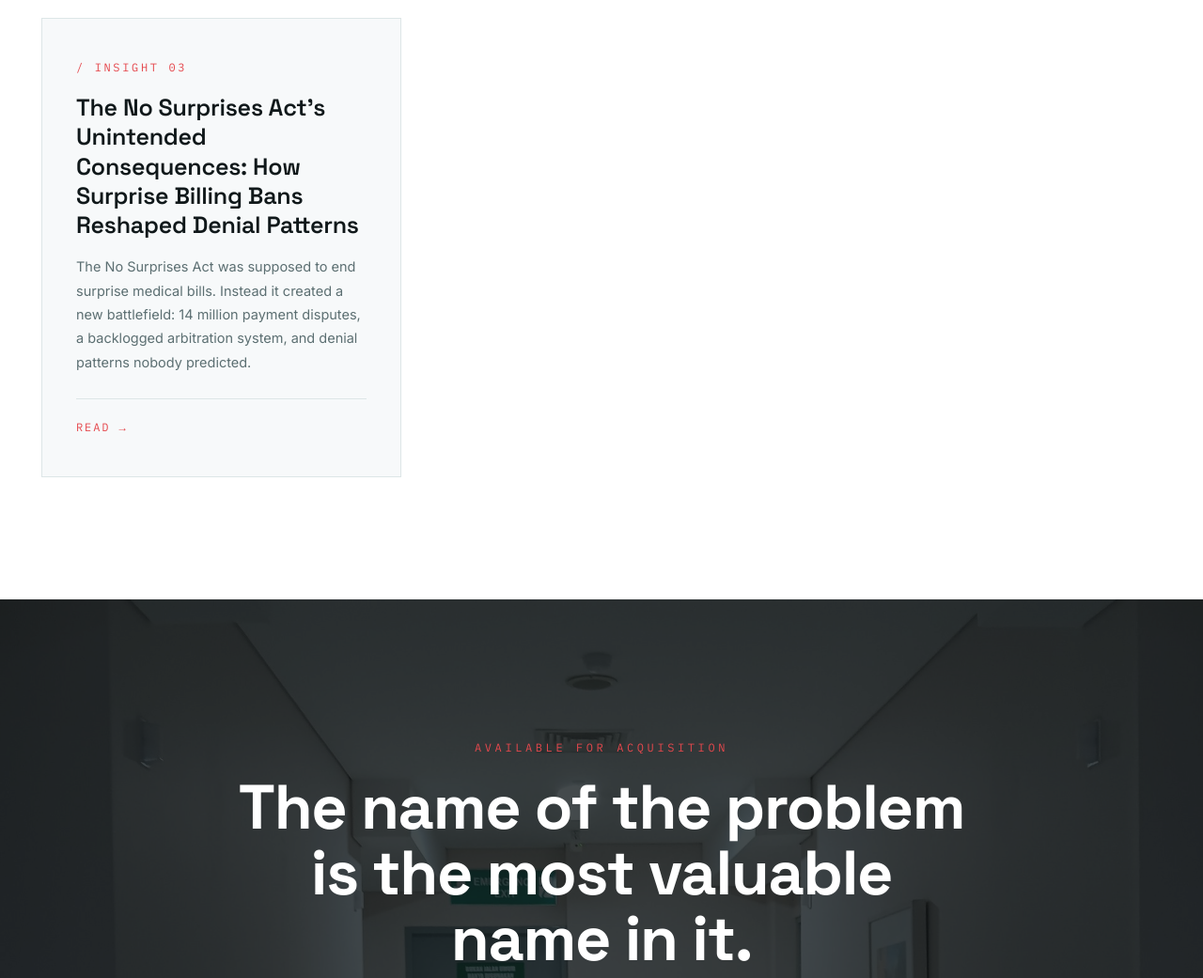
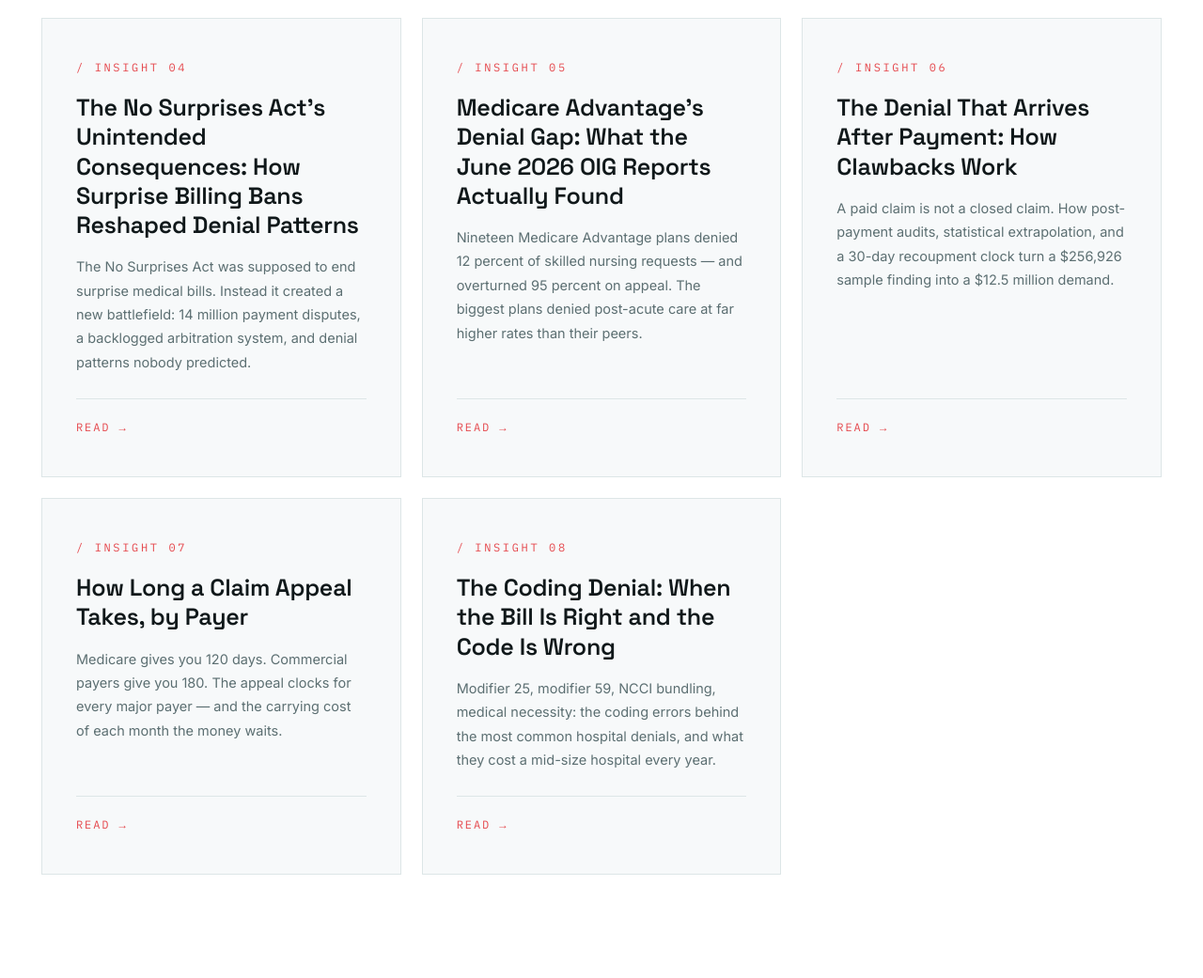
Before and after one commit to primedomaincapital/medicaldenials, a plain HTML site: page index.html in a window 1280 px wide. Shown: the part 4818-5859 px from the top of the page at 94% size. Drawn offline with Linux system fonts and the light colour scheme.

Commit message:
Add homepage cards for insights 5-8 and fix article4 label

```diff
--- a/index.html
+++ b/index.html
@@ -268,9 +268,33 @@ footer a{color:rgba(255,255,255,.65);text-decoration:none;border-bottom:1px soli
         <div class="iread">Read →</div>
       </a>
     <a class="icard rv" href="insights/article4.html">
-        <div class="ino">/ Insight 03</div>
+        <div class="ino">/ Insight 04</div>
         <h3>The No Surprises Act’s Unintended Consequences: How Surprise Billing Bans Reshaped Denial Patterns</h3>
         <p>The No Surprises Act was supposed to end surprise medical bills. Instead it created a new battlefield: 14 million payment disputes, a backlogged arbitration system, and denial patterns nobody predicted.</p>
+        <div class="iread">Read →</div>
+      </a>
+      <a class="icard rv" href="insights/article5.html">
+        <div class="ino">/ Insight 05</div>
+        <h3>Medicare Advantage's Denial Gap: What the June 2026 OIG Reports Actually Found</h3>
+        <p>Nineteen Medicare Advantage plans denied 12 percent of skilled nursing requests — and overturned 95 percent on appeal. The biggest plans denied post-acute care at far higher rates than their peers.</p>
+        <div class="iread">Read →</div>
+      </a>
+      <a class="icard rv" href="insights/article6.html">
+        <div class="ino">/ Insight 06</div>
+        <h3>The Denial That Arrives After Payment: How Clawbacks Work</h3>
+        <p>A paid claim is not a closed claim. How post-payment audits, statistical extrapolation, and a 30-day recoupment clock turn a $256,926 sample finding into a $12.5 million demand.</p>
+        <div class="iread">Read →</div>
+      </a>
+      <a class="icard rv" href="insights/article7.html">
+        <div class="ino">/ Insight 07</div>
+        <h3>How Long a Claim Appeal Takes, by Payer</h3>
+        <p>Medicare gives you 120 days. Commercial payers give you 180. The appeal clocks for every major payer — and the carrying cost of each month the money waits.</p>
+        <div class="iread">Read →</div>
+      </a>
+      <a class="icard rv" href="insights/article8.html">
+        <div class="ino">/ Insight 08</div>
+        <h3>The Coding Denial: When the Bill Is Right and the Code Is Wrong</h3>
+        <p>Modifier 25, modifier 59, NCCI bundling, medical necessity: the coding errors behind the most common hospital denials, and what they cost a mid-size hospital every year.</p>
         <div class="iread">Read →</div>
       </a>
     </div>
```
